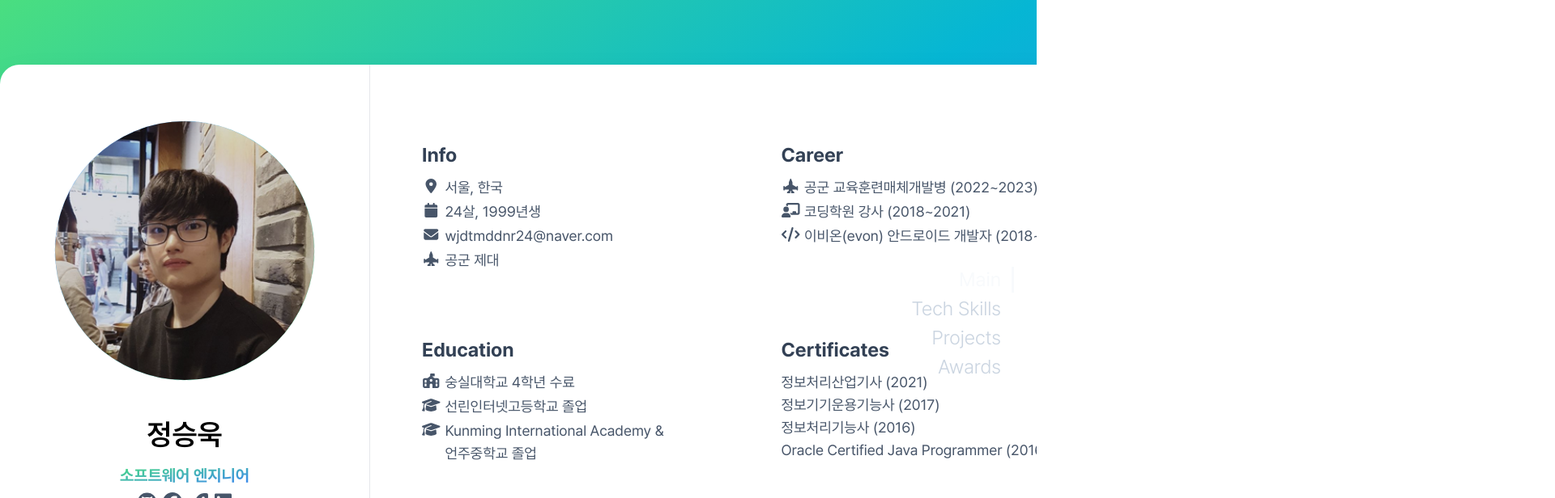
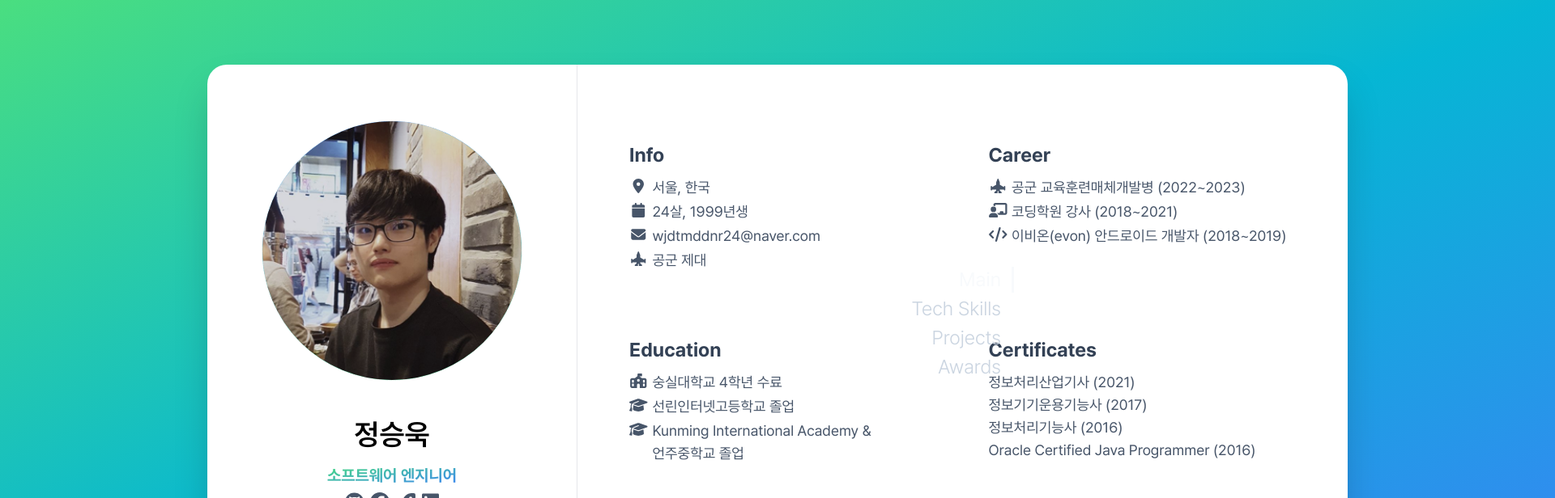
Before and after one commit to wjdtmddnr24/Curriculum-Vitae, a Next.js app: page / in a window 1280 px wide. Shown: the top 616 px of the page at 81% size, 1920 px wide, since content can reach past the window. Built offline with nearby package versions, Linux system fonts and the light colour scheme.

Commit message:
feat: set min width & height on body

```diff
--- a/src/styles/globals.css
+++ b/src/styles/globals.css
@@ -5,3 +5,8 @@
 * {
   user-select: none;
 }
+
+body {
+  min-width: 1920px;
+  min-height: 1080px;
+}
```
